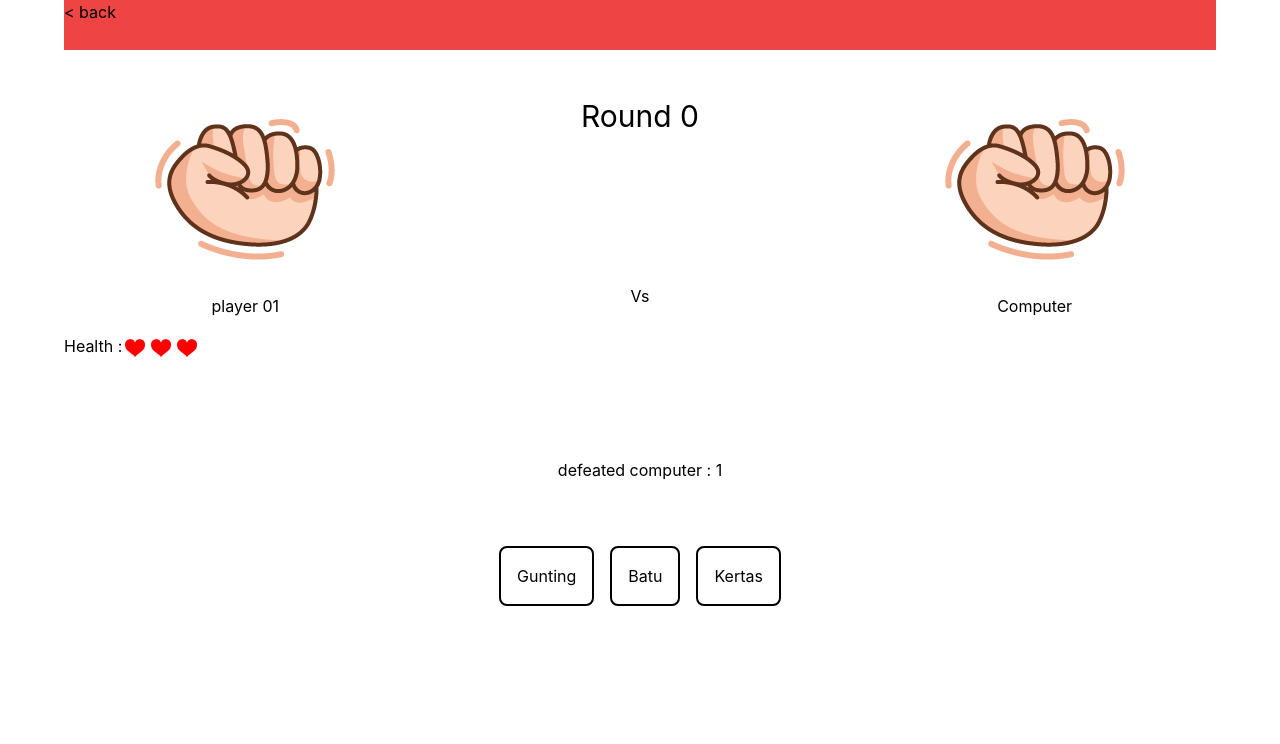
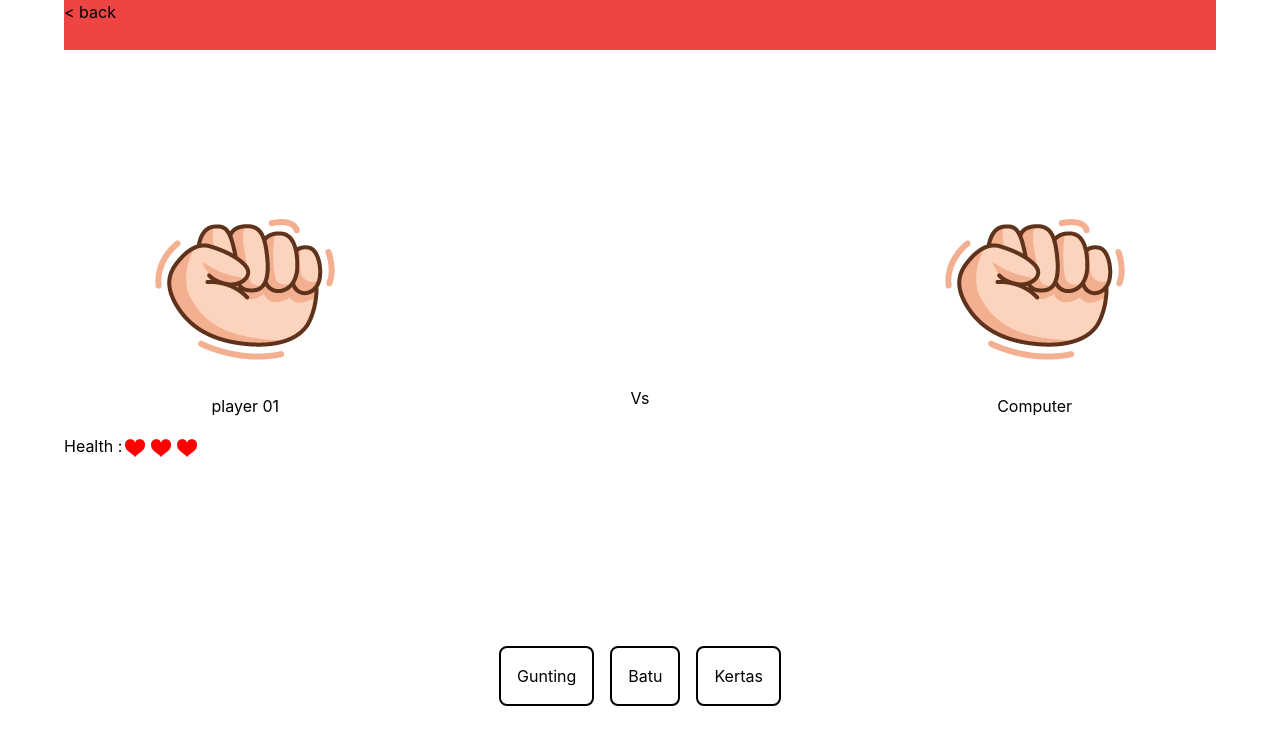
Before and after one commit to Fikriihsan03/rock-paper-scissor, a React (Create React App) app: page /singleplayer in a window 1280 px wide. Shown: the top 744 px of the page. Built offline with nearby package versions, Linux system fonts and the light colour scheme.

Commit message:
feat: success create result text

```diff
--- a/src/components/SinglePlayerBoard/LeftPlayer.tsx
+++ b/src/components/SinglePlayerBoard/LeftPlayer.tsx
@@ -6,7 +6,6 @@ interface IProps {
   health: number;
 }
 const LeftPlayer = ({ image, health }: IProps) => {
-  useEffect(() => {}, [image]);
   return (
     <div className="flex flex-col items-center gap-4">
       <div style={{ height: 180 }}>{image}</div>
--- /dev/null
+++ b/src/components/SinglePlayerBoard/ResultText.tsx
@@ -0,0 +1,31 @@
+import { useEffect, useLayoutEffect, useState } from "react";
+
+interface IProps {
+  resultText: string;
+  isRpsSelected: boolean;
+}
+const ResultText = ({ resultText, isRpsSelected }: IProps) => {
+  const [show, setShow] = useState(false);
+
+  useEffect(() => {
+    setShow(false);
+  }, [isRpsSelected,resultText]);
+
+  useEffect(() => {
+    const timeout = setTimeout(() => {
+      setShow(true);
+    }, 2000);
+
+    return () => clearTimeout(timeout);
+  }, [show]);
+
+  if (!show) return null;
+
+  return (
+    <p className="animate-fade-in-down result-text font-baloo-tama text-[60px] p-[5px] font-extrabold">
+      {resultText}
+    </p>
+  );
+};
+
+export default ResultText;
--- a/src/components/SinglePlayerBoard/RightPlayer.tsx
+++ b/src/components/SinglePlayerBoard/RightPlayer.tsx
@@ -6,7 +6,6 @@ interface IProps {
 }
 
 const RightPlayer = ({ image }: IProps) => {
-  useEffect(() => {}, [image]);
   return (
     <div className="flex flex-col items-center gap-4">
       <div style={{ height: 180 }}>{image}</div>
--- a/src/components/SinglePlayerBoard/RpsImage.tsx
+++ b/src/components/SinglePlayerBoard/RpsImage.tsx
@@ -15,17 +15,18 @@ const RpsImage = ({
   useEffect(() => {
     setShow(false);
     resetSelectButtonClicked();
-  }, [isRpsSelected]);
+  }, [isRpsSelected,imageSrc]);
 
   useEffect(() => {
-    console.log("render");
+    // console.log(show)
+    console.log("render")
     const timeout = setTimeout(() => {
       setShow(true);
-    }, 1500);
+    }, 2000);
 
-    return () => clearTimeout(timeout);
+    // console.log("render");
+   return ()=>clearTimeout(timeout);
   }, [show]);
-
   if (!show) return null;
 
   return <img className="animate-fade-in-down" src={imageSrc} alt="icon" />;
--- a/src/components/SinglePlayerBoard/index.tsx
+++ b/src/components/SinglePlayerBoard/index.tsx
@@ -1,3 +1,5 @@
+import { useState } from "react";
+
 import LeftPlayer from "./LeftPlayer";
 import RightPlayer from "./RightPlayer";
 import rock from "../../assets/batu.png";
@@ -5,8 +7,8 @@ import scissor from "../../assets/gunting.png";
 import paper from "../../assets/kertas.png";
 import RpsImage from "./RpsImage";
 import ChoiceButton from "./ChoiceButton";
-import { useEffect, useState } from "react";
 import { getBattleResult } from "../../utils/rpsBattleResult";
+import ResultText from "./ResultText";
 
 interface IProps {}
 
@@ -14,6 +16,7 @@ const SinglePlayerBoard = ({}: IProps) => {
   const [resultData, setResultData] = useState({
     p1: "",
     p1Health: 3,
+    totalP1Win: 0,
     p2: "",
     result: "",
     round: 0,
@@ -22,6 +25,7 @@ const SinglePlayerBoard = ({}: IProps) => {
 
   const getRpsImage = (image: string): JSX.Element => {
     let imageSrc = rock;
+
     switch (image) {
       case "SCISSORS":
         imageSrc = scissor;
@@ -33,6 +37,7 @@ const SinglePlayerBoard = ({}: IProps) => {
         imageSrc = rock;
         break;
     }
+
     const rpsImageComp = (
       <RpsImage
         imageSrc={imageSrc}
@@ -55,14 +60,19 @@ const SinglePlayerBoard = ({}: IProps) => {
 
   const selectedOptions = (selected: string) => {
     setIsRpsSelected(true);
+
     const randomIndex = getRandomInt();
     const p1Choice = selected;
     const p2Choice = rpsOptions[randomIndex];
-    const result = getBattleResult(selected, rpsOptions[randomIndex]);
+    const result = getBattleResult(selected, rpsOptions[randomIndex],"Player 1","V8 Engine");
 
     setResultData({
       ...resultData,
       p1: p1Choice,
+      totalP1Win:
+        result == "p1 wins"
+          ? (resultData.totalP1Win += 1)
+          : resultData.totalP1Win,
       p1Health:
         result === "p2 wins" ? resultData.p1Health - 1 : resultData.p1Health,
       p2: p2Choice,
@@ -73,17 +83,21 @@ const SinglePlayerBoard = ({}: IProps) => {
 
   return (
     <div>
+      <div className="flex justify-center min-h-[100px]">
+
+      <ResultText
+        resultText={resultData.result}
+        isRpsSelected={isRpsSelected}
+      />
+      </ div>
       <div className="grid grid-cols-3 gap-8 [&>div]:border- [&>div]:min-h-[50vh] my-12">
         <LeftPlayer
           health={resultData.p1Health}
           image={getRpsImage(resultData.p1)}
         />
-        <div className="flex flex-col justify-between items-center">
-          <h1 className="text-3xl">Round {resultData.round}</h1>
+        <div className="flex flex-col justify-center items-center">
+          {/* <h1 className="text-3xl">Round {resultData.round}</h1> */}
           <p>Vs</p>
-          <p className="justify-self-end mb-4">
-            defeated computer : <span>1</span>
-          </p>
         </div>
         <RightPlayer image={getRpsImage(resultData.p2)} />
       </div>
--- a/src/index.css
+++ b/src/index.css
@@ -1,6 +1,7 @@
 @tailwind base;
 @tailwind components;
 @tailwind utilities;
+@import url('https://fonts.googleapis.com/css2?family=Baloo+Tamma+2&display=swap');
 
 body {
   margin: 0;
@@ -15,3 +16,17 @@ code {
   font-family: source-code-pro, Menlo, Monaco, Consolas, 'Courier New',
     monospace;
 }
+.font-baloo-tama{
+  font-family: 'Baloo Tamma 2', cursive;
+}
+.result-text{
+  text-align: center;
+  width: 100%;
+  color: red;
+  letter-spacing: 5px;
+  /* margin-top: -40px; */
+
+  text-shadow: -1px -1px 0px white,
+    3px 3px 0px white,
+    6px 6px 0px rgb(168, 165, 165);
+}
--- a/src/utils/rpsBattleResult.ts
+++ b/src/utils/rpsBattleResult.ts
@@ -1,26 +1,26 @@
-const getBattleResult=(p1:string, p2:string) => {
+const getBattleResult=(p1:string, p2:string,p1Name:string,p2Name:string) => {
     if (p1 === p2) {
       return "TIE"
     } else if (p1 === "ROCK") {
       if (p2 === "SCISSORS") {
-        return "p1 wins"
+        return `${p1Name} win`
       }
       else {
-        return "p2 wins"
+        return "p2 win"
       }
     } else if (p1 === "PAPER") {
       if (p2 === "ROCK") {
-        return "p1 wins"
+        return `${p1Name} win`
       }
       else {
-        return "p2 wins"
+        return `${p2Name} win`
       }
     } else {
       if (p2 === "PAPER") {
-        return "p1 wins"
+        return `${p1Name} win`
       }
       else {
-        return "p2 wins"
+        return `${p2Name} win`
       }
     }
   }
```
